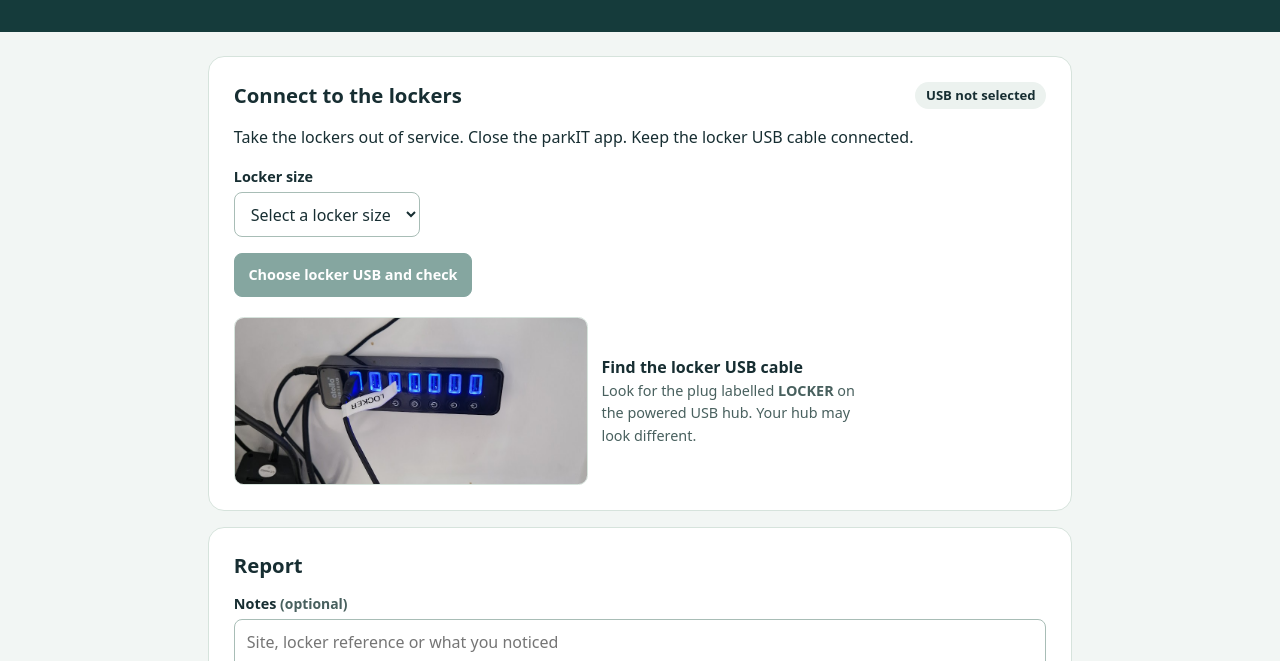
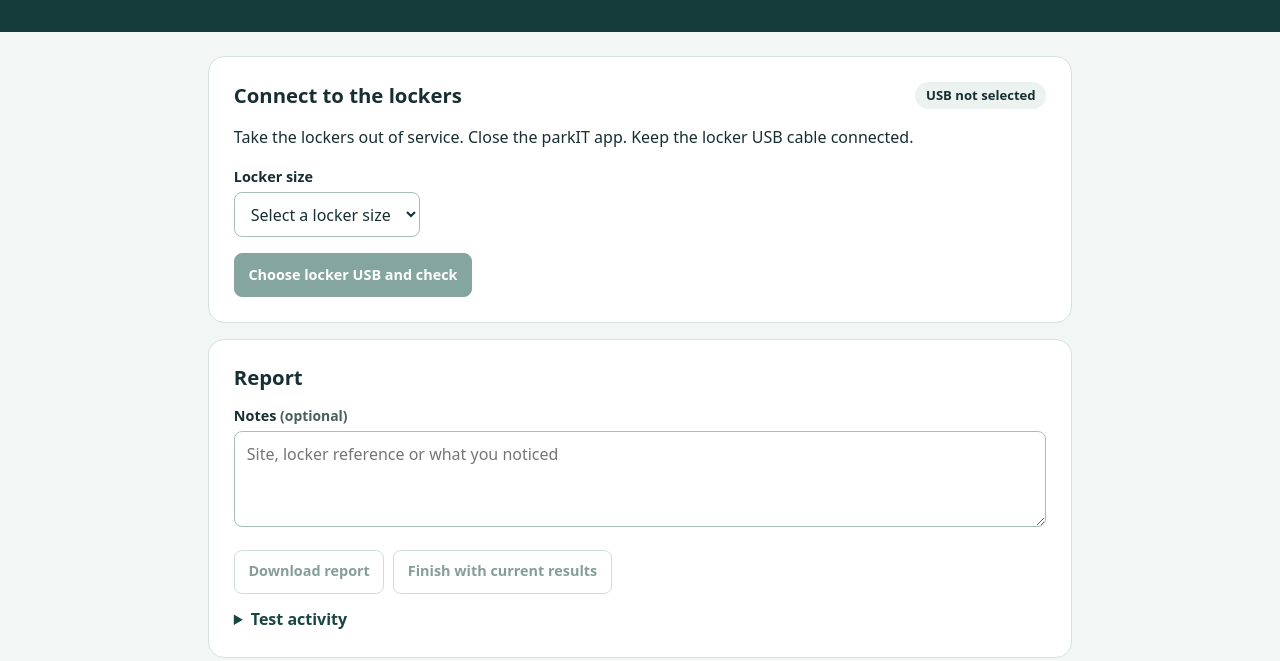
Before and after one commit to FGS-BFG/app-hub, a plain HTML site: page locker-client-check/index.html in a window 1280 px wide. Shown: the part 139-800 px from the top of the page. Drawn offline with Linux system fonts and the light colour scheme.

Commit message:
Show locker hub photo only during recovery

```diff
--- a/locker-client-check/app.js
+++ b/locker-client-check/app.js
@@ -60,7 +60,7 @@ function render() {
   const chosen = layout ?? layoutForCapacity(capacity.value);
   byId('layout').textContent = chosen ? 'Boards ' + chosen.boards.join(', ') + ' · Master ' + chosen.master : '';
   byId('setup').hidden = stage !== 'setup';
-  byId('usb-reference').hidden = !['setup', 'power-off', 'power-on', 'power-port'].includes(stage);
+  byId('usb-reference').hidden = !['power-off', 'power-on', 'power-port'].includes(stage);
   capacity.disabled = busy;
   byId('usb').textContent = stage === 'finished' ? 'Test closed'
     : transport?.connected && watch.present ? 'USB open'
--- a/locker-client-check/index.html
+++ b/locker-client-check/index.html
@@ -43,8 +43,8 @@
         <button type="button" id="primary" class="primary" disabled>Choose locker USB and check</button>
         <button type="button" id="alternate" hidden></button>
       </div>
-      <figure id="usb-reference" class="usb-reference">
-        <img src="locker-usb-hub.png" width="936" height="1248" decoding="async"
+      <figure id="usb-reference" class="usb-reference" hidden>
+        <img src="locker-usb-hub.png" width="936" height="1248" loading="lazy" decoding="async"
           alt="Black USB plug labelled LOCKER in a powered hub with blue-lit ports.">
         <figcaption>
           <strong>Find the locker USB cable</strong>
@@ -74,6 +74,6 @@
       </details>
     </section>
   </main>
-  <script type="module" src="app.js?v=usb-hub-photo"></script>
+  <script type="module" src="app.js?v=recovery-photo"></script>
 </body>
 </html>
```
